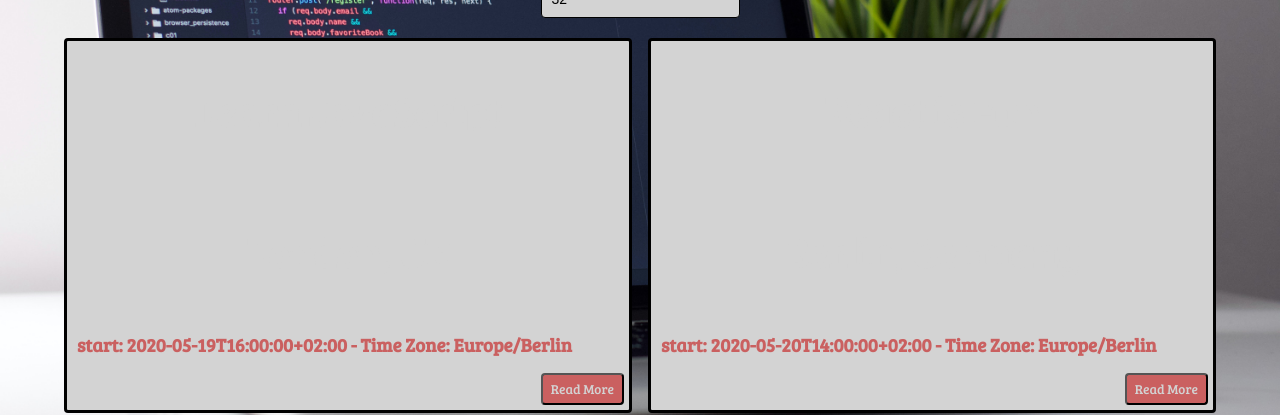
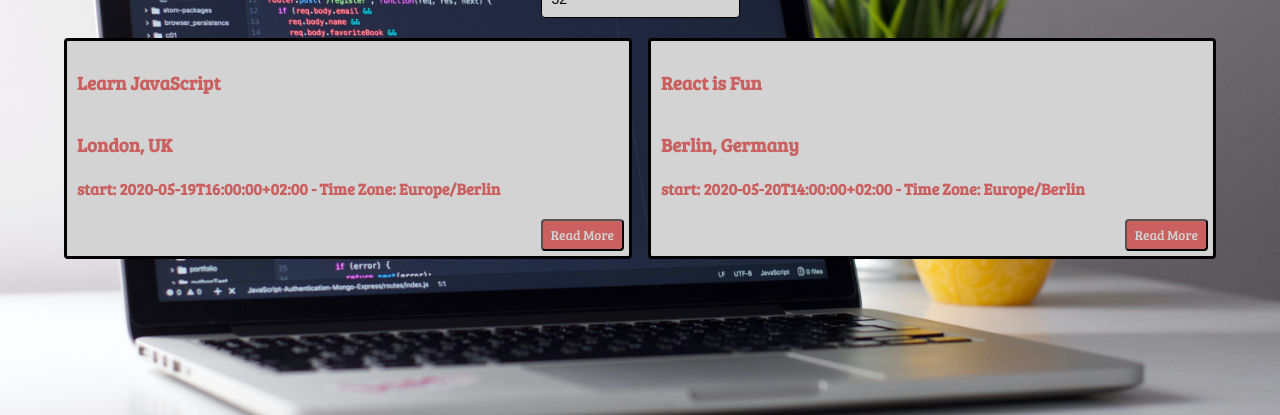
Before and after one commit to paulinemarg/meet, a React (Create React App) app: page / in a window 1280 px wide. Shown: the part 265-680 px from the top of the page. Built offline with nearby package versions, Linux system fonts and the light colour scheme; no server answers; what atatus-spa would draw is missing.

Commit message:
corrected typo

```diff
--- a/src/Event.js
+++ b/src/Event.js
@@ -18,12 +18,12 @@
     let event = this.props.event;
     return (
       <div className="event">
-        <h2 className="event__Overview--name">{event.summary}</h2>
+        <h3 className="event__Overview--name">{event.summary}</h3>
         <div className="basic-info">
-          <h2 className="event-location">{event.location}</h2>
-          <h3 className="event__Overview--localDate">
+          <h3 className="event-location">{event.location}</h3>
+          <h4 className="event__Overview--localDate">
             start: {event.start.dateTime} - Time Zone: {event.start.timeZone}
-          </h3>
+          </h4>
           {this.state.expanded === true && (
             <p className="event-details">{event.description}</p>
           )}
```
